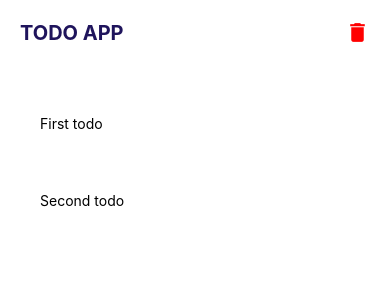
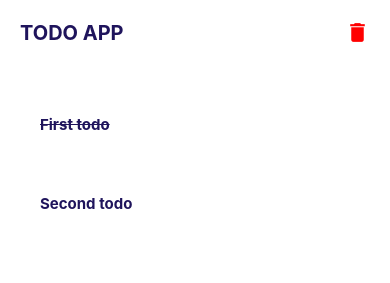
Before and after one commit to CyrusWarner/todo-list-react-native, a React Native app: screen / in a window 390 px wide. Shown: the top 283 px of the page. Built offline with nearby package versions, Linux system fonts and the light colour scheme.

Commit message:
Added check for if a todo is completed to change the textDecorationLine styling .

```diff
--- a/App.js
+++ b/App.js
@@ -18,10 +18,22 @@ const App = () => {
     {id: 2, task: 'Second todo', completed: false},
   ]);
   const ListItem = ({todo}) => {
-    return <View style={styles.listItem}>
-      <View><Text>{todo?.task}</Text></View>
-    </View>
-  }
+    return (
+      <View style={styles.listItem}>
+        <View>
+          <Text
+            style={{
+              fontWeight: 'bold',
+              fontSize: 15,
+              color: colors.primary,
+              textDecorationLine: todo?.completed?'line-through':'none'
+            }}>
+            {todo?.task}
+          </Text>
+        </View>
+      </View>
+    );
+  };
   return (
     <SafeAreaView style={{flex: 1, backgroundColor: colors.white}}>
       <View style={styles.header}>
@@ -31,10 +43,11 @@ const App = () => {
         <ICON name="delete" size={25} color="red"></ICON>
       </View>
       <FlatList
-      showsVerticalScrollIndicator={false}
-      data={todos}
-      contentContainerStyle={{padding: 20, paddingBottom: 100}}
-      renderItem={({item}) => <ListItem todo={item} />} />
+        showsVerticalScrollIndicator={false}
+        data={todos}
+        contentContainerStyle={{padding: 20, paddingBottom: 100}}
+        renderItem={({item}) => <ListItem todo={item} />}
+      />
       <View style={styles.footer}>
         <View style={styles.inputContainer}>
           <TextInput placeholder="Add Todo"></TextInput>
```
